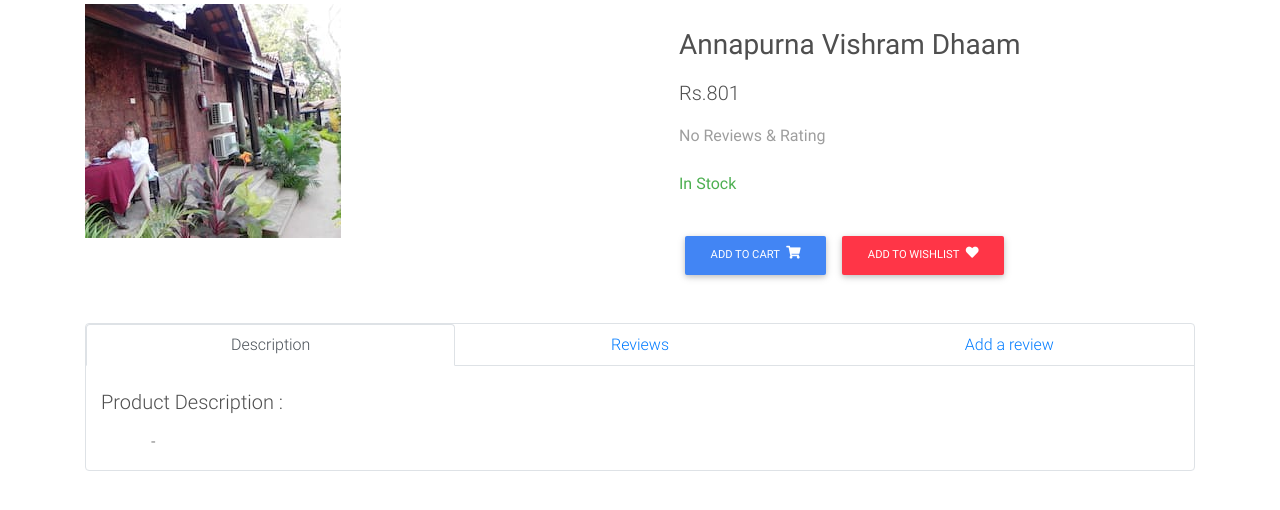
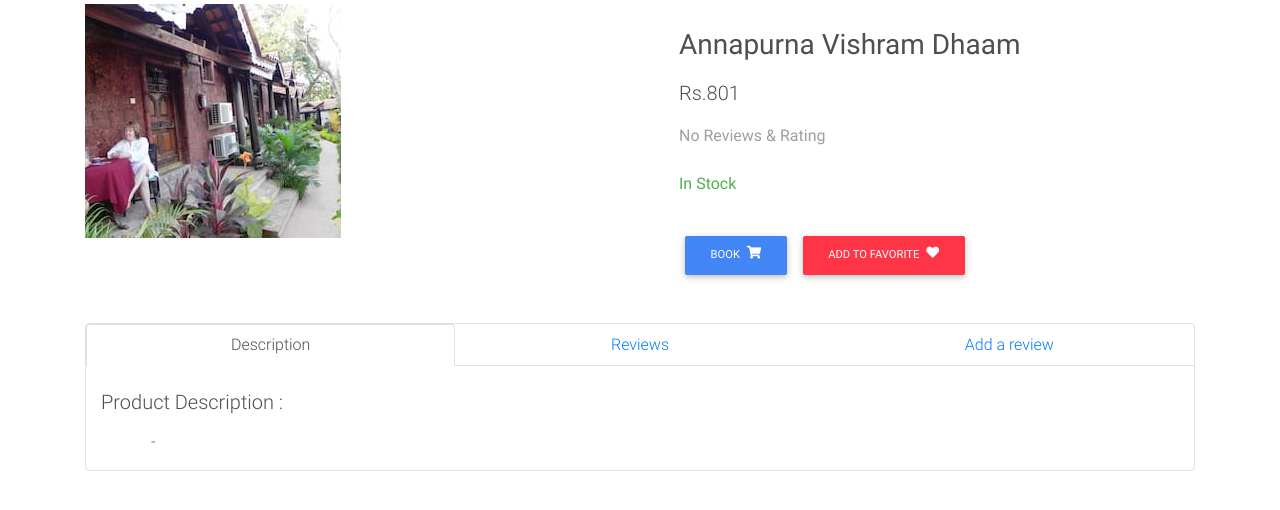
Before and after one commit to sahivani/etravel, a Django app: page /product/5/ in a window 1280 px wide. Shown: the part 188-698 px from the top of the page. Run offline with Django 3.2, Linux system fonts and the light colour scheme; data comes from the database, SQL or seed files in the repository; data that the repository does not hold is empty; some libraries are stand-ins or nearby versions.

Commit message:
Shivani v2

```diff
--- a/templates/product.html
+++ b/templates/product.html
@@ -136,12 +136,12 @@
               </button>
 
             </form> {% endcomment %}
-            <a href="{{ item.get_add_to_cart_url }}" class="btn btn-primary btn-md my-0 p">
-              Add to cart
+            <a href="" class="btn btn-primary btn-md my-0 p">
+              Book
               <i class="fas fa-shopping-cart ml-1"></i>
             </a>
-            <a href="{{ item.get_add_to_wishlist_url }}" class="btn btn-danger btn-md my-0 p">
-              Add to wishlist
+            <a href="" class="btn btn-danger btn-md my-0 p">
+              Add to Favorite
               <i class="fas fa-heart ml-1"></i>
             </a>
 
```
